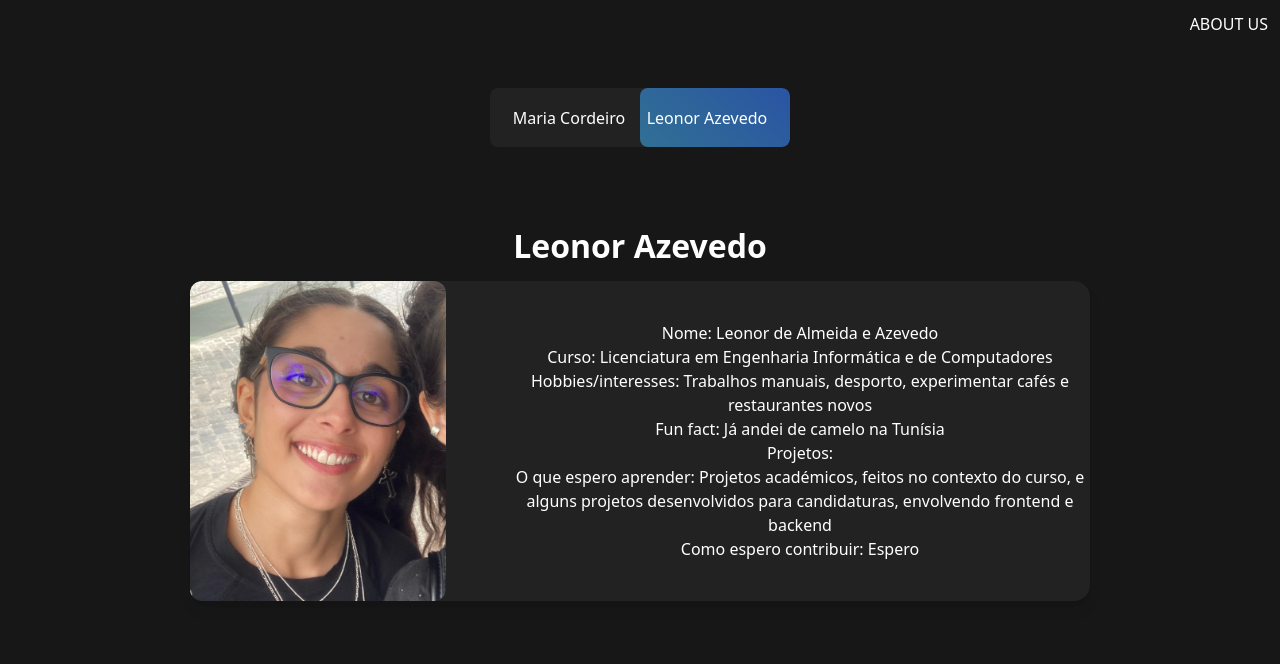
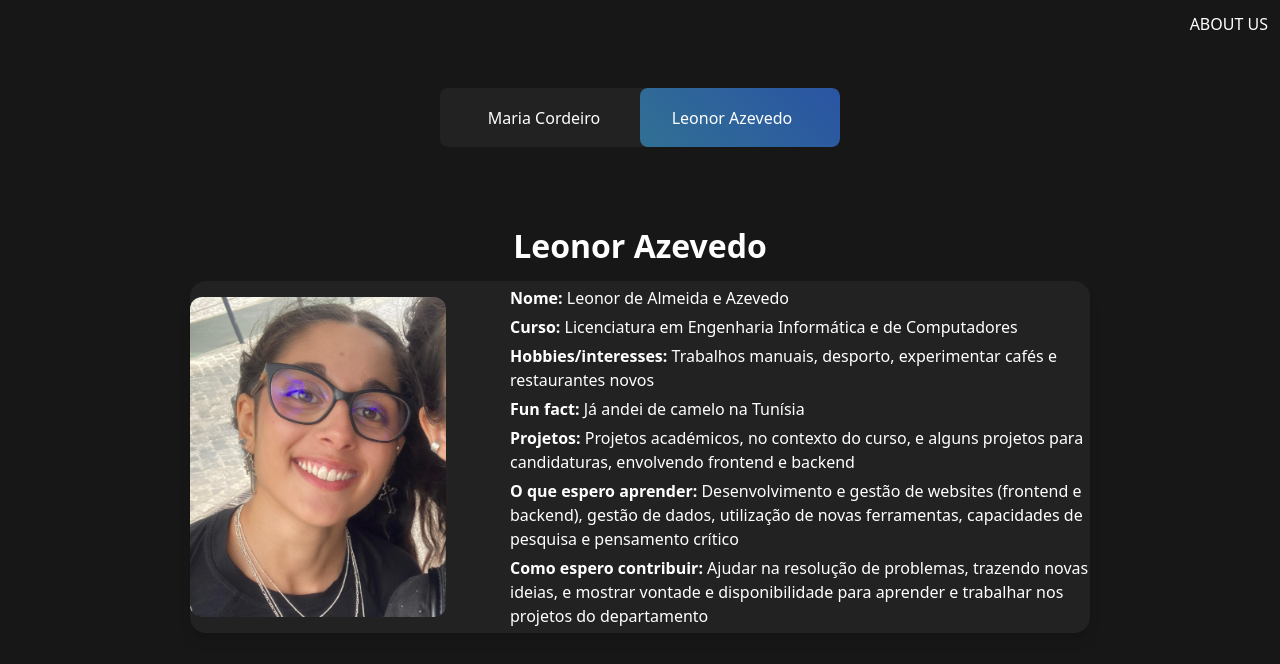
Before and after one commit to leonor-a-a-ist/TLMOTO-recrutamento---software, a Next.js app: page /leonor in a window 1280 px wide. Shown: the top 664 px of the page. Built offline with nearby package versions, Linux system fonts and the light colour scheme; some icons are missing.

Commit message:
limpeza e conteúdo da minha página

```diff
--- a/src/components/about_us/Menu.jsx
+++ b/src/components/about_us/Menu.jsx
@@ -1,5 +1,4 @@
 import { useRouter } from 'next/router';
-
 
 const Menu = () => {
     const router = useRouter();
--- a/src/pages/index.js
+++ b/src/pages/index.js
@@ -47,15 +47,14 @@ export default function Home() {
                         cursorCharacter="|"
                         //className="text-7xl font-sans text-white"
                         className={`${bungee.className} text-6xl text-white `}
-                    //style={{ fontFamily: "Science Gothic, sans-serif" }}
-                    //style={{ fontFamily: "Stack Sans Notch, sans-serif" }}
+                        //style={{ fontFamily: "Science Gothic, sans-serif" }}
+                        //style={{ fontFamily: "Stack Sans Notch, sans-serif" }}
                     />
 
-                    <p className="bg-neutral-900">
+                    <p className="special bg-neutral-900">
                         Estás na Homepage. Vem conhecer as recrutas!
                     </p>
                 </div>
-
 
                 <DottedButton />
 
--- a/src/pages/leonor.js
+++ b/src/pages/leonor.js
@@ -1,16 +1,15 @@
 import PersonalPage from '../components/about_us/PersonalPage';
 
 const leonorContent = (
-    <p>
-        Nome: Leonor de Almeida e Azevedo <br />
-        Curso: Licenciatura em Engenharia Informática e de Computadores <br />
-        Hobbies/interesses: Trabalhos manuais, desporto, experimentar cafés e restaurantes novos <br />
-        Fun fact: Já andei de camelo na Tunísia <br />
-        Projetos: <br />
-        O que espero aprender: Projetos académicos, feitos no contexto do curso, e alguns projetos desenvolvidos para candidaturas, envolvendo frontend e backend<br />
-        Como espero contribuir: Espero  <br />
-
-    </p>
+    <div className="content">
+        <p><strong>Nome:</strong> Leonor de Almeida e Azevedo</p>
+        <p><strong>Curso:</strong> Licenciatura em Engenharia Informática e de Computadores</p>
+        <p><strong>Hobbies/interesses:</strong> Trabalhos manuais, desporto, experimentar cafés e restaurantes novos</p>
+        <p><strong>Fun fact:</strong> Já andei de camelo na Tunísia</p>
+        <p><strong>Projetos:</strong> Projetos académicos, no contexto do curso, e alguns projetos para candidaturas, envolvendo frontend e backend</p>
+        <p><strong>O que espero aprender:</strong> Desenvolvimento e gestão de websites (frontend e backend), gestão de dados, utilização de novas ferramentas, capacidades de pesquisa e pensamento crítico</p>
+        <p><strong>Como espero contribuir:</strong> Ajudar na resolução de problemas, trazendo novas ideias, e mostrar vontade e disponibilidade para aprender e trabalhar nos projetos do departamento</p>
+    </div>
 );
 
 export default function Leonor() {
@@ -19,7 +18,7 @@ export default function Leonor() {
             name="Leonor Azevedo"
             content={leonorContent}
             active="leonor"
-            src = "/leonor.jpg"
+            src="/leonor.jpg"
         />
     );
 }
--- a/src/styles/globals.scss
+++ b/src/styles/globals.scss
@@ -1,4 +1,12 @@
 @import "tailwindcss";
+
+@mixin disposition ($direction: row, $gap: 0, $justify: null) {
+    display: flex;
+    align-items: center;
+    flex-direction: $direction;
+    gap: $gap;
+    justify-content: $justify;
+}
 
 // Aplica-se a TODOS os elementos
 * {
@@ -20,50 +28,30 @@ body {
     }
 }
 
+// define o estilo da homepage
 .homepage {
-    display: flex;
-    /* flex */
-    min-height: 100vh;
-    /* min-h-screen */
-    //background-color: #111827;   /* bg-neutral-900 */
     color: #ffffff;
-    /* text-white */
-
-    flex-direction: column;
-    /* flex-col */
-    justify-content: center;
-    /* justify-center */
-    align-items: center;
-    /* items-center */
-
-    gap: 3.75rem;
-    /* gap-15 (Tailwind usa rem: gap-4 = 1rem, gap-15 ≈ 3.75rem) */
-    padding: 2rem;
-    /* p-8 = 2rem */
+    @include disposition(column, 10px, center);
 }
 
-
-
+// define o estilo da barra de navegação
 nav {
     color: #ffffff;
-    display: flex;
-    align-items: center;
-    justify-content: space-between;
     padding-left: 12px;
     padding-right: 12px;
     padding-top: 12px;
     padding-bottom: 12px;
+    @include disposition(row, 0, space-between);
 }
 
+// define o estilo das páginas pessoais
 .personal-page {
     min-height: 100vh;
     color: white;
-    display: flex;
-    flex-direction: column;
-    align-items: center;
-    gap: 40px;
+    @include disposition(column, 40px, null);
 }
 
+// define o estilo dos títulos h1
 h1 {
     font-size: 2rem;
     font-weight: 700;
@@ -76,63 +64,39 @@ h1 {
     margin-top: 90px;
 }
 
-// Define o estilo dos botões
-.btn {
-    padding: 0.75rem 1.75rem;
-    border-radius: 0.75rem;
-    font-weight: 600;
-    background-color: #374151;
-    color: white;
-    transition: all 0.2s ease;
+// define o estilo dos parágrafos
+p {
+    margin-top: 5px;
+    margin-bottom: 5px;
+
+    &.homepageP {
+      text-align: center;
     }
-
-.btn:hover {
-    background-color: #4b5563;
-}
-
-.btn-active {
-    background-color: #3b82f6; // azul
-}
-
-.btn-inactive {
-    background-color: #374151;
-}
-
-// Define o estilo dos parágrafos, especificamente para a homepage (os restantes não estão afetados)
-p {
-    line-height: 1.5;
-    margin-top: 0px;
-    text-align: center;
 }
 
 // Define o estilo do menu; usado no componente Menu.jsx para as páginas pessoais
 .menu {
     position: relative;
-    width: 300px;
+    width: 400px;
     height: 59px;
     background-color: #222;
     border-radius: 8px;
-    display: flex;
-    justify-content: space-around;
-    align-items: center;
     overflow: hidden;
     margin-top: 40px;
-}
+    @include disposition(null, null, space-around);
 
-.menu a {
+    a {
         position: relative;
         z-index: 1;
-    //flex: 1;
         text-align: center;
         display: inline-block;
         font-size: 1em;
         font-weight: 500;
         color: #fff;
         text-decoration: none;
-    padding: 0px;
     }
 
-.menu span {
+    span {
         position: absolute;
         top: 0;
         left: 0;
@@ -143,20 +107,44 @@ p {
         transition: .5s;
     }
 
-.menu a.active~span {
+    a.active~span {
         left: 0;
         /* se o primeiro link estiver ativo */
     }
 
-.menu a:nth-child(2).active~span {
+    a:nth-child(2).active~span {
         left: 50%;
         /* se o segundo link estiver ativo */
     }
 
-.menu a:nth-child(1):hover~span {
+    a:nth-child(1):hover~span {
         left: 0%;
     }
 
-.menu a:nth-child(2):hover~span {
+    a:nth-child(2):hover~span {
         left: 50%;
     }
+}
+
+
+// Define o estilo dos botões
+/* .btn {
+    padding: 0.75rem 1.75rem;
+    border-radius: 0.75rem;
+    font-weight: 600;
+    background-color: #374151;
+    color: white;
+    transition: all 0.2s ease;
+
+    &:hover {
+        background-color: #4b5563;
+    }
+
+    &-active {
+        background-color: #3b82f6;
+    }
+
+    &-inactive {
+        background-color: #374151;
+    }
+} */
```
Also changed, not shown: src/pages/api/hello.js (deleted, +0 -14 lines), public/homescreen.jpg (deleted), 1 other file (tests, documents, lock files or other folders). Lines whose indentation alone changed are shown as unchanged.
